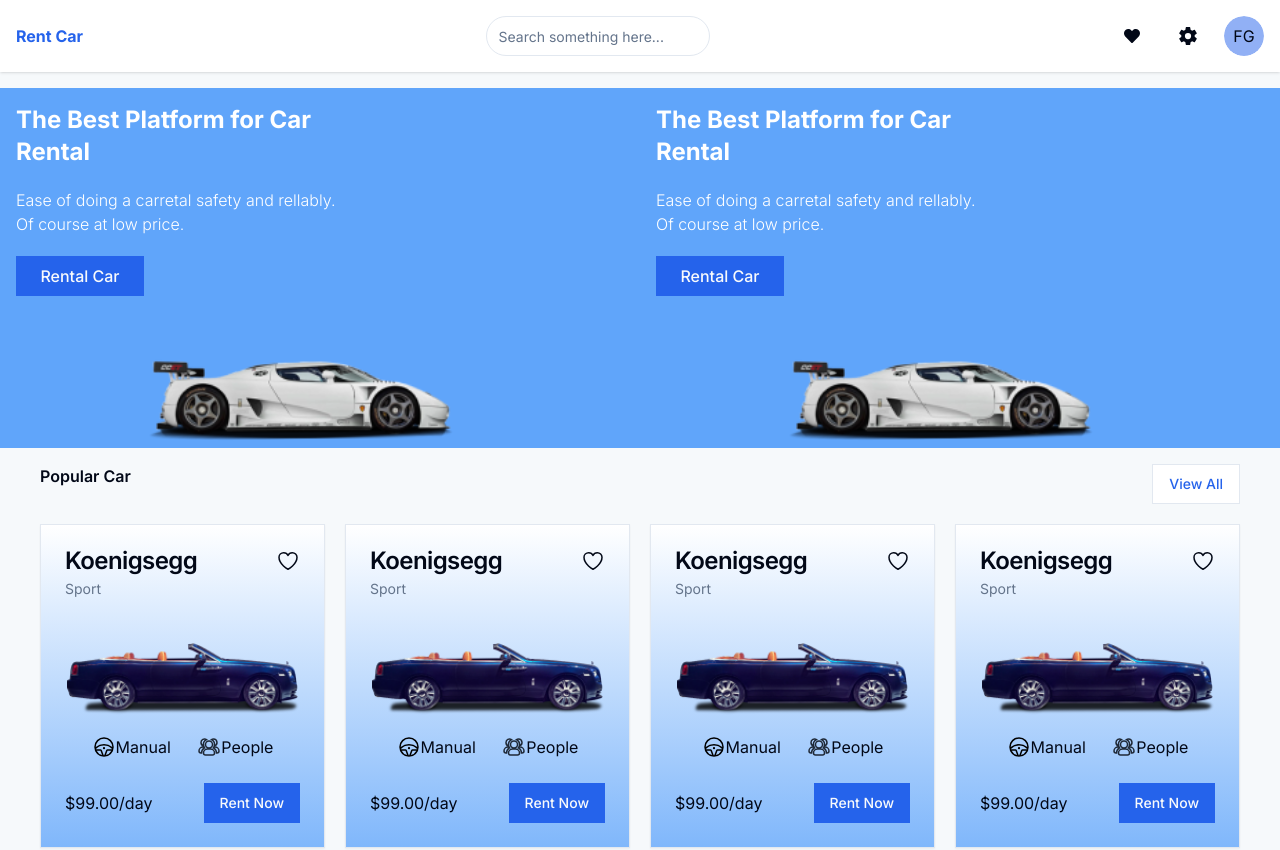
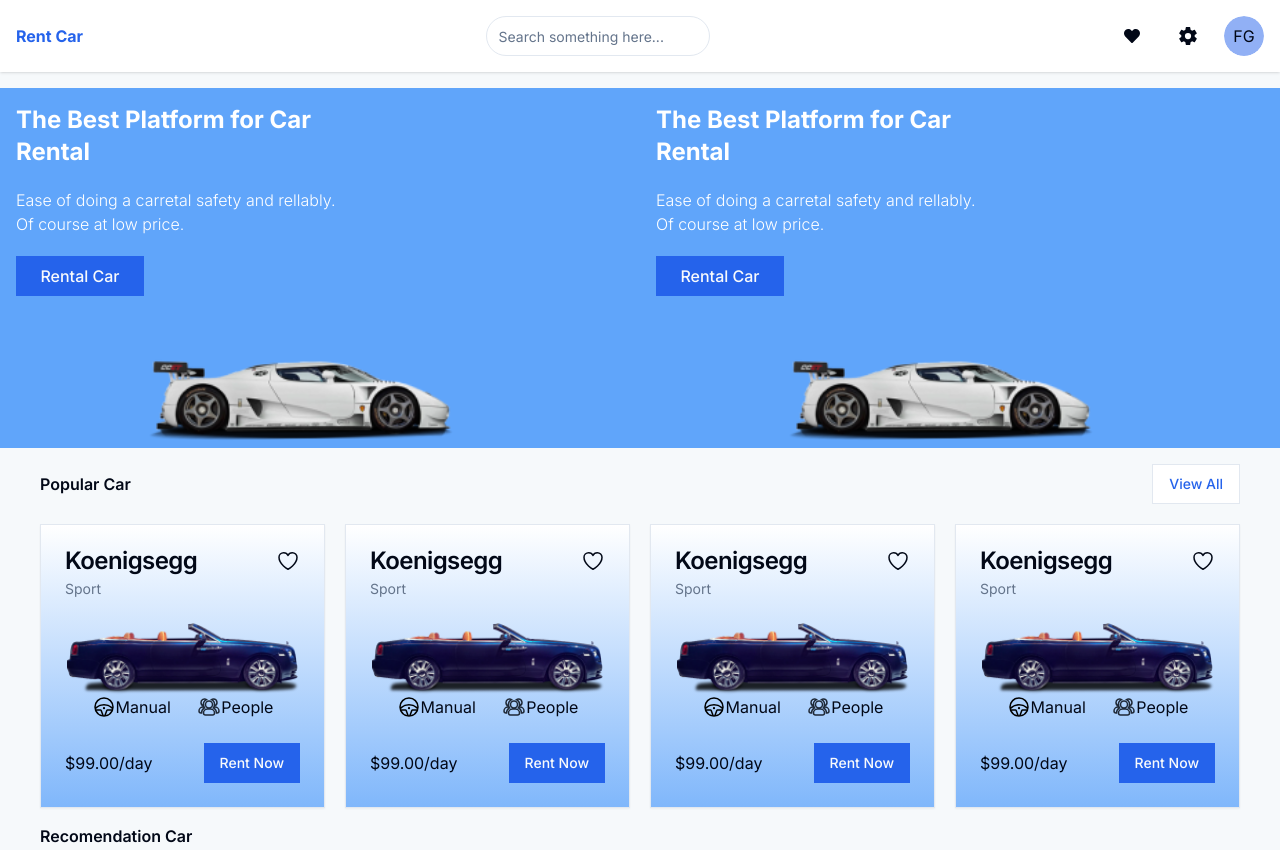
Before and after one commit to franklinogf/rent-car, a Next.js app: page / in a window 1280 px wide. Shown: the top 850 px of the page. Built offline with nearby package versions, Linux system fonts and the light colour scheme.

Commit message:
centered the text with the button and removed padding to the image

```diff
--- a/src/components/PopularCarSection.tsx
+++ b/src/components/PopularCarSection.tsx
@@ -22,7 +22,7 @@
       </CardHeader>
       <CardContent>
         <Image
-          className='m-auto py-5'
+          className='m-auto'
           alt='PopularCar'
           src='/cars/car3.png'
           width={232}
@@ -48,7 +48,7 @@
 }
 export function ViewAll() {
   return (
-    <div className='flex justify-between px-10'>
+    <div className='flex justify-between items-center px-10'>
       <h2 className=' font-semibold'>Popular Car</h2>
       <Button
         variant='outline'
```
